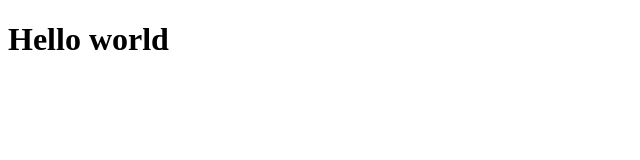
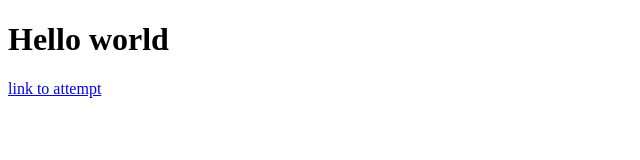
Before and after one commit to BlueSmiley/trialttempt, a plain HTML site: page index.html in a window 1280 px wide. Shown: the whole page, without its empty margins (0-640 px from the left). Drawn offline with Linux system fonts and the light colour scheme.

Commit message:
changed index to add link to attempt

```diff
--- a/index.html
+++ b/index.html
@@ -3,5 +3,6 @@
 <head><title>first try</title></head>
 <body>
 <h1>Hello world</h1>
+<p><a href="attempt.html">link to attempt</a></p>
 </body>
 </html>
```
